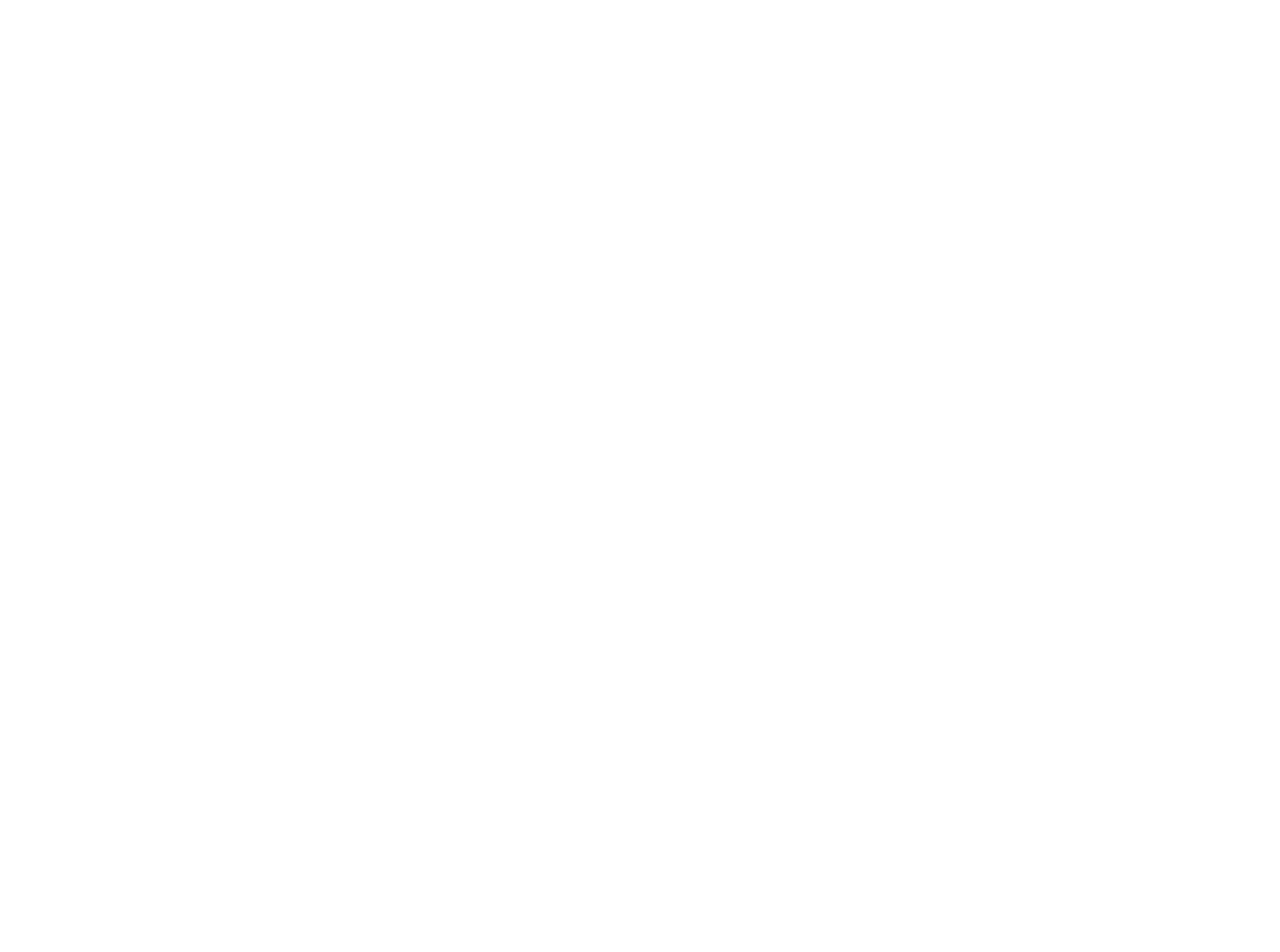
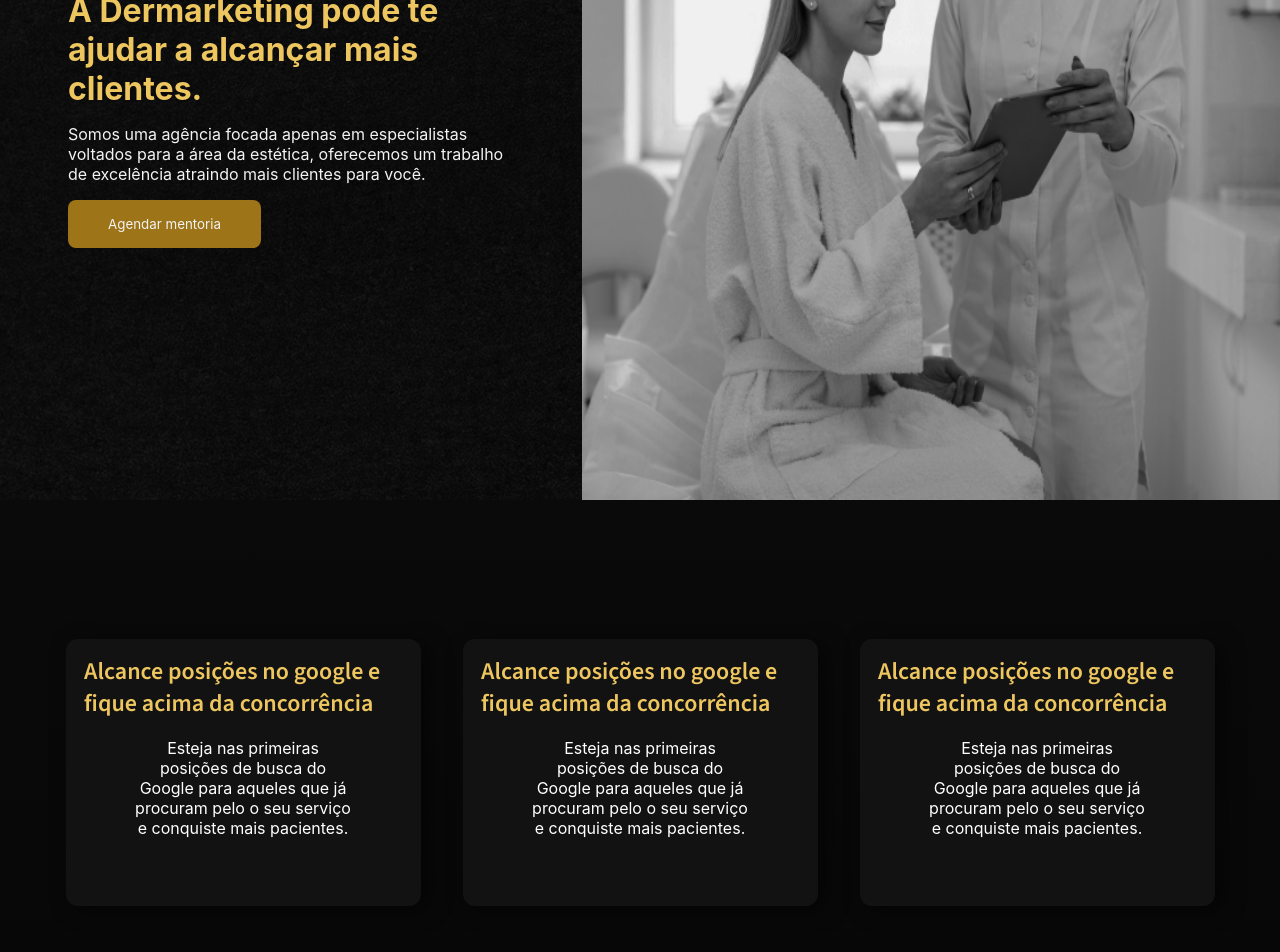
Before and after one commit to EvertonSouzaFerreira/Dermarketing, a React (Create React App) app: page / in a window 1280 px wide. Shown: the part 300-1252 px from the top of the page. Before the commit the page ends 800 px from the top, so only its background shows below. Built offline with nearby package versions, Linux system fonts and the light colour scheme.

Commit message:
addCards

```diff
--- a/package.json
+++ b/package.json
@@ -9,6 +9,7 @@
     "react": "^18.2.0",
     "react-dom": "^18.2.0",
     "react-icons": "^4.8.0",
+    "react-intersection-observer": "^9.4.3",
     "react-scripts": "5.0.1",
     "styled-components": "^5.3.9",
     "web-vitals": "^2.1.4"
--- a/public/index.html
+++ b/public/index.html
@@ -12,6 +12,11 @@
 
     <link rel="preconnect" href="https://fonts.googleapis.com" />
     <link rel="preconnect" href="https://fonts.gstatic.com" crossorigin />
+    <link
+      href="https://fonts.googleapis.com/css2?family=Source+Sans+3:wght@300;400;500;600;700&display=swap"
+      rel="stylesheet"
+    />
+
     <link
       href="https://fonts.googleapis.com/css2?family=Montserrat:wght@300;400;500;600;700&display=swap"
       rel="stylesheet"
--- a/src/App.js
+++ b/src/App.js
@@ -2,16 +2,22 @@
 
 //Components
 import Header from "./components/header/Header";
+import Main from "./components/main/Main";
 import { createGlobalStyle } from "styled-components";
+import Cards from "./components/cards/Cards";
 
 const GlobalStyle = createGlobalStyle`
   *{
     padding: 0;
     margin: 0;
+    scroll-behavior: smooth;
     box-sizing: border-box;
     list-style: none;
-    font-family: "Inter", sans-serif;
+    font-family: "Inter", "sans-serif";
     text-decoration: none;
+  }
+  body{
+    background: linear-gradient(180deg, #0E0E0E 0%, #060606 100%);
   }
 `;
 
@@ -20,6 +26,8 @@
     <>
       <GlobalStyle />
       <Header />
+      <Main />
+      <Cards />
     </>
   );
 }
--- /dev/null
+++ b/src/components/cards/Cards.jsx
@@ -0,0 +1,65 @@
+import React, {useEffect, useState} from 'react'
+import { useInView } from 'react-intersection-observer';
+
+import {ContainerCards, Card} from './CardsStyled'
+
+function Cards() {
+
+    const [isInView, setIsInView] = useState(false);
+    const { ref, inView } = useInView({
+        threshold: 0,
+  });
+
+    useEffect(() => {
+        if (inView) {
+        setIsInView(true);
+        }
+    }, [inView]);
+
+
+  return (
+    <ContainerCards>
+        <div className='cards'>
+        <Card ref={ref} isInView={isInView} className='card1' >
+            <h2>Alcance posições no google
+                e fique acima da concorrência
+            </h2>
+            <p>Esteja nas primeiras posições
+                de busca do Google para aqueles
+                que já procuram pelo o seu
+                serviço e conquiste mais pacientes.
+            </p>
+        </Card>
+        <Card>
+            <h2>Alcance posições no google
+                e fique acima da concorrência
+            </h2>
+            <p>Esteja nas primeiras posições
+                de busca do Google para aqueles
+                que já procuram pelo o seu
+                serviço e conquiste mais pacientes.
+            </p>
+        </Card>
+        <Card ref={ref} isInView={isInView} className='card2'>
+            <h2>Alcance posições no google
+                e fique acima da concorrência
+            </h2>
+            <p>Esteja nas primeiras posições
+                de busca do Google para aqueles
+                que já procuram pelo o seu
+                serviço e conquiste mais pacientes.
+            </p>
+        </Card>
+        </div>
+        <div className='containerPergunta'>
+        <h3>Você sabe <span>quantas pessoas estão buscando </span> <br/>
+            consultas com <span>sua especialidade?</span> </h3>
+            <p>Veja a média de pesquisas mensais para algumas especialidades da área de beleza:</p>
+        </div>
+
+    </ContainerCards>
+
+  )
+}
+
+export default Cards
--- /dev/null
+++ b/src/components/cards/CardsStyled.jsx
@@ -0,0 +1,141 @@
+import styled from "styled-components";
+import { keyframes, css } from 'styled-components'
+
+
+
+const moveFromLeft = keyframes`
+from {
+  transform: translateX(-100%);
+}
+to {
+  transform: translateX(0);
+}
+`;
+
+const moveFromRight = keyframes`
+from {
+  transform: translateX(100%);
+}
+to {
+  transform: translateX(0);
+}
+`;
+
+
+
+
+
+export const ContainerCards = styled.div`
+    display: flex;
+    align-items: center;
+    justify-content: center;
+    flex-direction: column;
+    width: 100vw;
+    height: 94vh;
+    gap: 5rem;
+    padding: 32px 40px;
+    background: none;
+    .cards{
+        display: flex;
+        gap: 42px;
+
+
+        .card1{
+
+
+            }
+        .card2{
+
+            }
+    }
+
+    .containerPergunta{
+        display: flex;
+        flex-direction: column;
+        gap: 3rem;
+        background: none;
+        p{
+            width: 856px;
+            height: 16px;
+            color: #E0DEDE;
+            font-family: 'Source Sans 3';
+            font-style: normal;
+            font-weight: 400;
+            font-size: 24px;
+            background: none;
+        }
+    }
+
+    h3{
+        width: 100%;
+        height: 64px;
+        text-align: center;
+        font-family: 'Source Sans 3';
+        font-style: normal;
+        font-weight: 400;
+        font-size: 32px;
+        color: #E0DEDE;
+        background: none;
+        span{
+            background: none;
+            text-decoration: underline;
+            text-decoration-color:#EEC65F;;
+            font-weight: 600;
+        }
+
+
+
+         }
+
+`
+
+
+export const Card = styled.div`
+    display: flex;
+  flex-direction: column;
+  align-items: center;
+  padding: 16px 48px 48px;
+  gap: 8px;
+  width: 355px;
+  height: 267px;
+  cursor: pointer;
+  /* Box Defaut */
+  background: #121212;
+  /* Sombra */
+  box-shadow: 8px 4px 21px rgba(0, 0, 0, 0.5);
+  border-radius: 12px;
+  animation: ${({ isInView }) =>isInView ? css `${moveFromLeft} 0.5s ease-in` : "none"};
+
+  &.card2 {
+    animation: ${({ isInView }) =>isInView ? css`${moveFromRight} 0.5s ease-in` : "none"};
+
+  }
+
+    h2{
+        width: 318px;
+        height: 75px;
+        background: #121212;
+        font-family: 'Source Sans 3';
+        font-style: normal;
+        font-weight: 600;
+        font-size: 24px;
+        color: #EEC65F;
+        background: none;
+    }
+
+    p{
+        width: 220px;
+        height: 98px;
+        background: #121212;
+        color: white;
+        text-align: center;
+        background: none;
+
+    }
+    :hover{
+        background: #272727;
+    }
+
+
+
+`
--- a/src/components/header/Header.jsx
+++ b/src/components/header/Header.jsx
@@ -17,7 +17,7 @@
 
   const handleResize = () => {
     const width = window.innerWidth;
-    if (width <= 880) {
+    if (width <= 900) {
       setIsHamburgMenu(true);
       setMenuShow(false)
     } else {
--- a/src/components/header/HeaderStyled.jsx
+++ b/src/components/header/HeaderStyled.jsx
@@ -6,15 +6,17 @@
 export const ContainerHeader = styled.div`
     width: 100vw;
     height: 6vh;
+    position: relative;
     display: flex;
     justify-content: space-between;
     align-items: center;
     background: #060606;
     color: white;
     padding: 32px 40px;
+    position: fixed;
     ul{
         display: flex;
-        gap: 1rem;
+        gap: 3rem;
 
         @media (max-width: 880px){
             flex-direction: column;
@@ -30,6 +32,7 @@
             font-style: normal;
             font-weight: 400;
             font-size: 18px;
+            cursor: pointer;
             :hover{
             color: #F9F2B7;
         }
@@ -41,8 +44,10 @@
 
 export const MenuHamburg = styled.div`
     position: absolute;
+
     z-index: 1;
-    top: 15px;
+    top: 50%;
+    transform: translate(-50%, -50%);
     right: 10px;
     color: white;
 
--- /dev/null
+++ b/src/components/main/Main.jsx
@@ -0,0 +1,28 @@
+import React from 'react'
+
+//imagens
+import imgWoman from '../../images/beautician-woman-clinic-consults-client 1.png'
+
+//styled
+import {ContainerMain} from './MainStyled'
+
+function Main() {
+  return (
+    <ContainerMain>
+        <div className='container-descricao'>
+            <div className='descricao'>
+            <h1>Trabalha na área da beleza? <br/>
+            <span>A Dermarketing pode te ajudar
+                a alcançar mais clientes.</span>
+            </h1>
+            <p>Somos uma agência focada apenas em especialistas voltados para a área da estética, oferecemos um trabalho de excelência atraindo mais clientes para você.</p>
+            <button>Agendar mentoria</button>
+            </div>
+
+        </div>
+        <img src={imgWoman} alt="" />
+    </ContainerMain>
+  )
+}
+
+export default Main
--- /dev/null
+++ b/src/components/main/MainStyled.jsx
@@ -0,0 +1,47 @@
+import styled from "styled-components";
+
+//imgs
+import fundoDescricao from '../../images/fundoPreto.jpg'
+
+export const ContainerMain = styled.div`
+    width: 100vw;
+    height: 100vh;
+    display: grid;
+    grid-template-columns: 1fr 1.2fr;
+    color: #F3F3F3;
+    font-family: 'Source Sans 3', sans-serif;
+    img{
+        width: 100%;
+        height: 100%;
+    }
+    .container-descricao{
+        display: flex;
+        justify-items: center;
+        align-items: center;
+        padding: 107px 68px;
+        background-image: url(${fundoDescricao});
+    }
+    .descricao{
+        max-width: 540px;
+
+        display: flex;
+        flex-direction: column;
+        gap: 1rem;
+
+        span{
+            color:#EEC65F;
+
+        }
+        button{
+            width: 192.93px;
+            height: 48.05px;
+            background: #9D7417;
+            border: none;
+            border-radius: 8px;
+            color: #F3F3F3;
+            :hover{
+                background: #785B19;
+            }
+        }
+    }
+`
```
Also changed, not shown: 1 other file (tests, documents, lock files or other folders).
